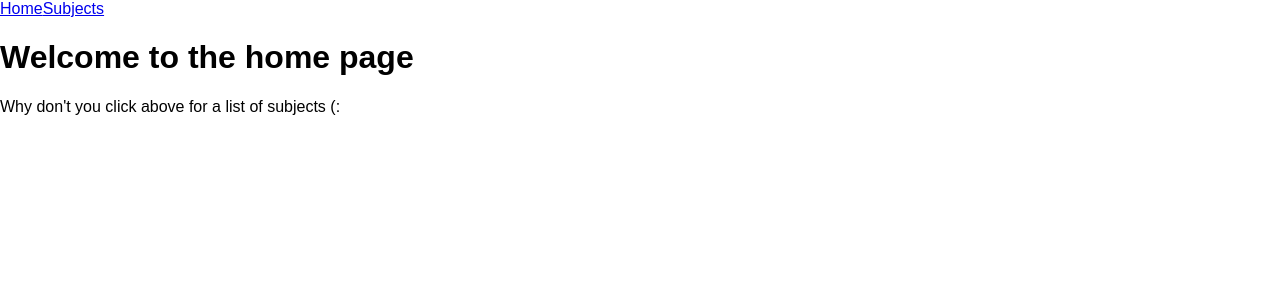
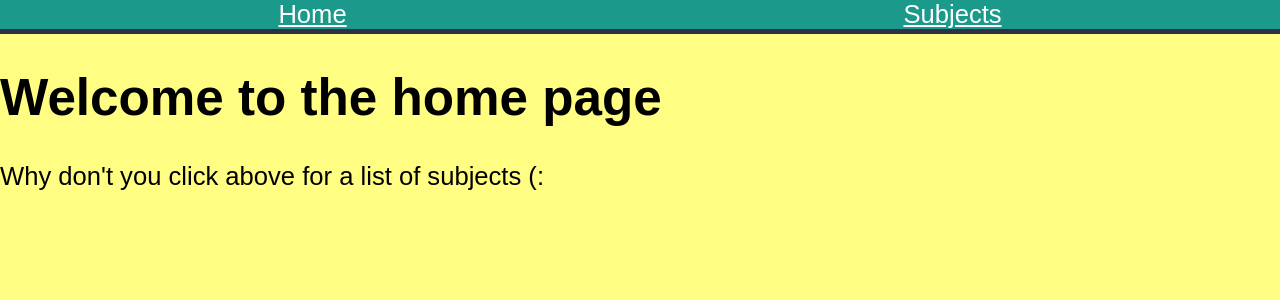
Before and after one commit to helioboros/WDI16-Flashcards, a React (Create React App) app in the folder client/: page / in a window 1280 px wide. Shown: the top 300 px of the page. Built offline with nearby package versions, Linux system fonts and the light colour scheme; no server answers.

Commit message:
navbar styling

```diff
--- a/client/src/App.js
+++ b/client/src/App.js
@@ -4,13 +4,34 @@ import axios from 'axios'
 import HomePage from './components/HomePage'
 import SubjectPage from './components/SubjectPage'
 import FlashcardPage from './components/FlashcardPage'
+import styled from 'styled-components'
+import { injectGlobal } from 'styled-components'
+
+injectGlobal`
+  html {
+    background: #FFFD82;
+    font-size: 2vw;
+  }
+`
+const Navbar = styled.div`
+  display: flex;
+  flex-direction: row;
+  align-items: space-around;
+  justify-content: space-around;
+  background: #1B998B;
+  border-bottom: 5px solid #2D3047;
+  color: white;
+  a {
+  color: white;
+  };
+`
 
 class App extends Component {
   state = {
     subjects: []
   }
 
-  componentDidMount () {
+  componentDidMount() {
     axios.get('/api/subjects').then((res) => {
       this.setState({ subjects: res.data.subjects })
     }).catch((err) => {
@@ -18,7 +39,7 @@ class App extends Component {
     })
   }
 
-  render () {
+  render() {
     const SubjectPageWrapper = (props) => (
       <SubjectPage subjects={this.state.subjects} {...props} />
     )
@@ -26,10 +47,10 @@ class App extends Component {
     return (
       <Router>
           <div>
-          <div>
+            <Navbar>
               <Link to="/">Home</Link>
               <Link to="/subjects">Subjects</Link>
-          </div>
+            </Navbar>
             <Switch>
               <Route exact path="/" component={HomePage} />
               <Route exact path="/subjects" render={SubjectPageWrapper} />
--- a/client/src/components/FlashcardPage.js
+++ b/client/src/components/FlashcardPage.js
@@ -2,13 +2,10 @@ import React, { Component } from "react"
 import axios from 'axios'
 import styled from 'styled-components'
 
-const DeleteButton = styled.div`
-    display: flex;
-    button {
-        background: yellow;
-    }
+const ListOfFlashcards = styled.div`
+
 `
-const ListOfFlashcards = styled.div`
+const Heading = styled.div`
 
 `
 const NewFlashcard = styled.div`
@@ -22,6 +19,12 @@ const IndividualFlashcard = styled.div`
 `
 const SaveButton = styled.div`
 
+`
+const DeleteButton = styled.div`
+    display: flex;
+    button {
+        background: yellow;
+    }
 `
 
 class FlashcardPage extends Component {
@@ -79,8 +82,10 @@ class FlashcardPage extends Component {
         const listOfFlashcards = this.state.flashcards || []
         return (
             <ListOfFlashcards>
+                <Heading>
+                    <h1>{this.state.subject.subjectTitle}</h1>
+                </Heading>
                 <NewFlashcard>
-                    <h1>{this.state.subject.subjectTitle}</h1>
                     <button onClick={this.createNewFlashcard}>New flashcard</button>
                 </NewFlashcard>
                 <AllFlashcards>
```
Lines whose indentation alone changed are shown as unchanged.
